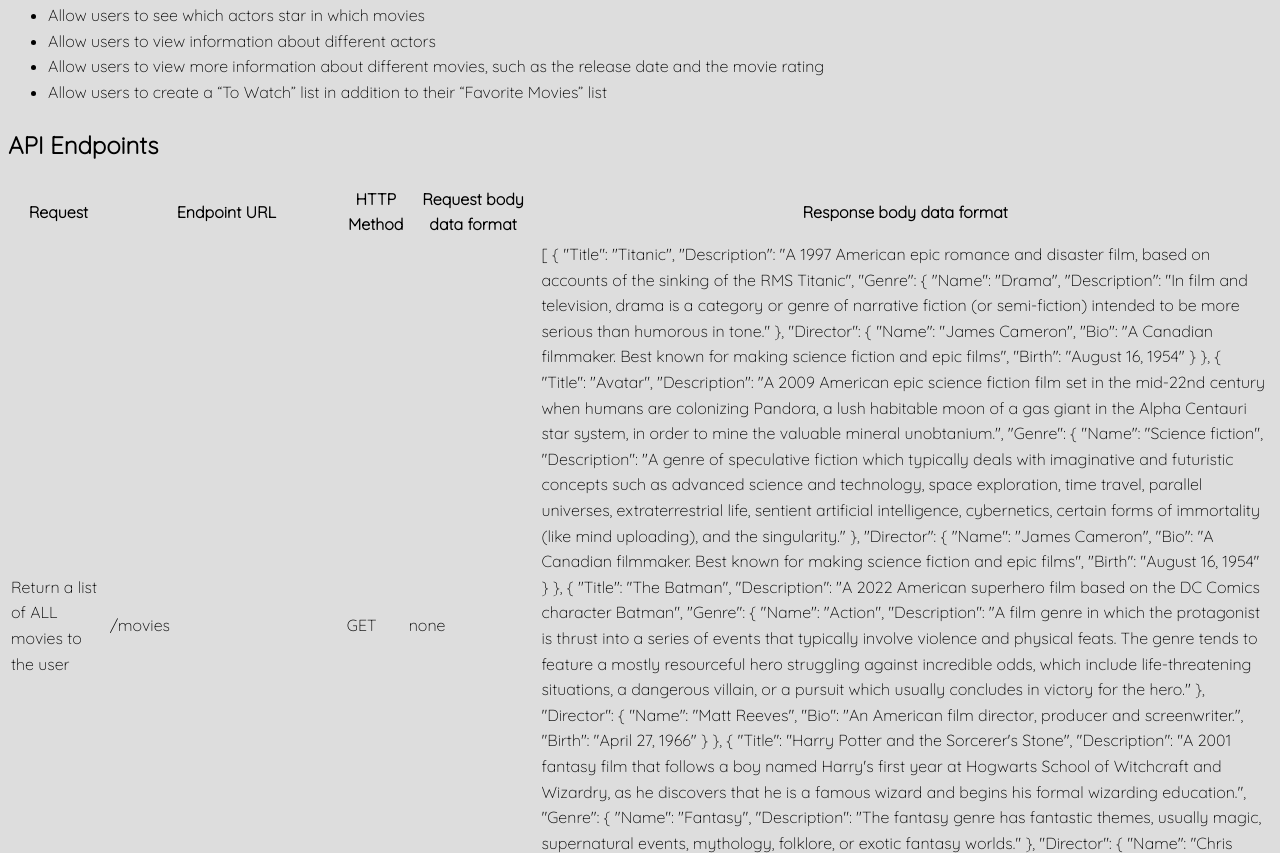
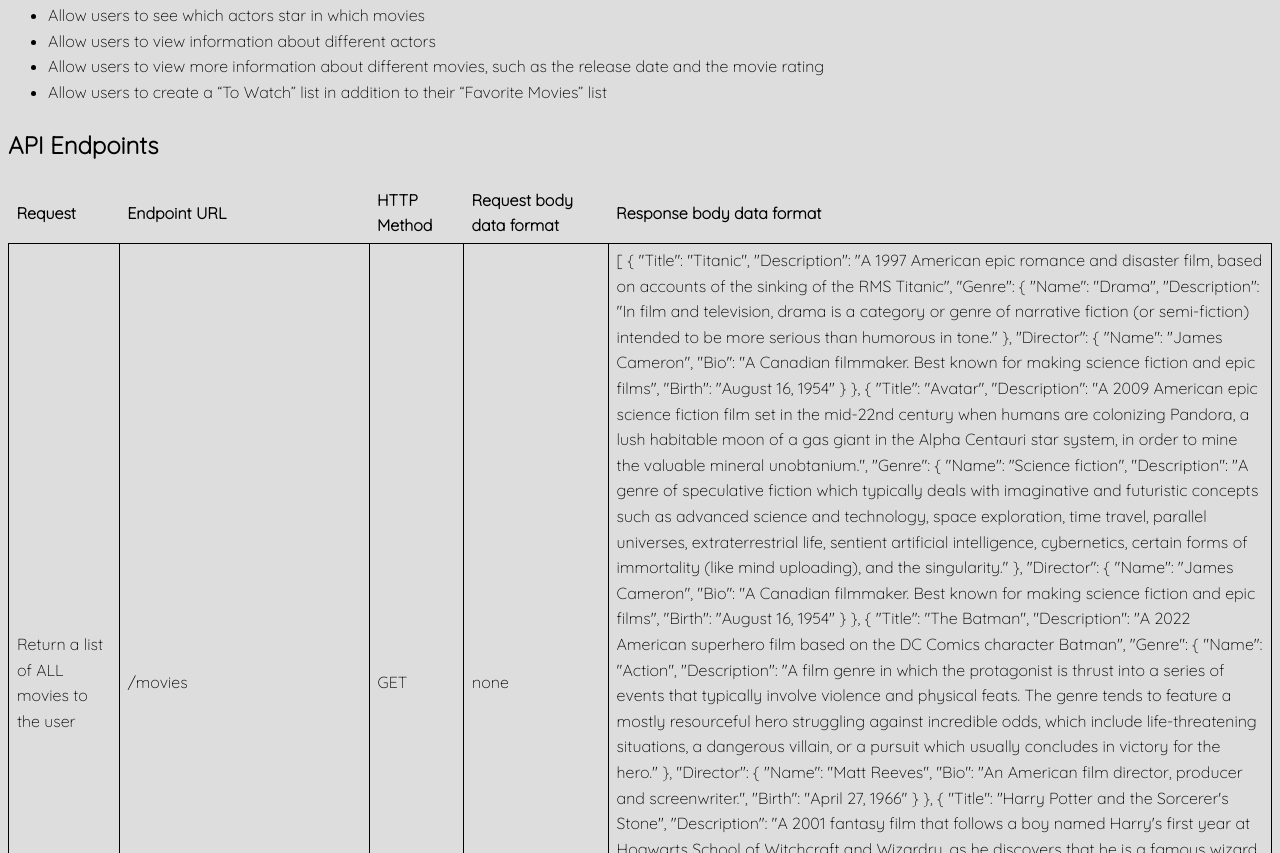
Before and after one commit to angelalingan/movie_api, a website: page public/documentation.html in a window 1280 px wide. Shown: the part 587-1440 px from the top of the page. Drawn offline with Linux system fonts and the light colour scheme.

Commit message:
added styling to table containing API endpoints

```diff
--- a/documentation_styles.css
+++ b/documentation_styles.css
@@ -10,3 +10,18 @@
   font-size: 16px;
   line-height: 1.6;
 }
+
+/*-----Styling of Table-----*/
+table th {
+  text-align: left;
+  padding: 4px 30px 4px 8px;
+}
+
+table {
+  border-collapse: collapse;
+}
+
+table td {
+  border: 1px solid;
+  padding: 4px 8px;
+}
```
